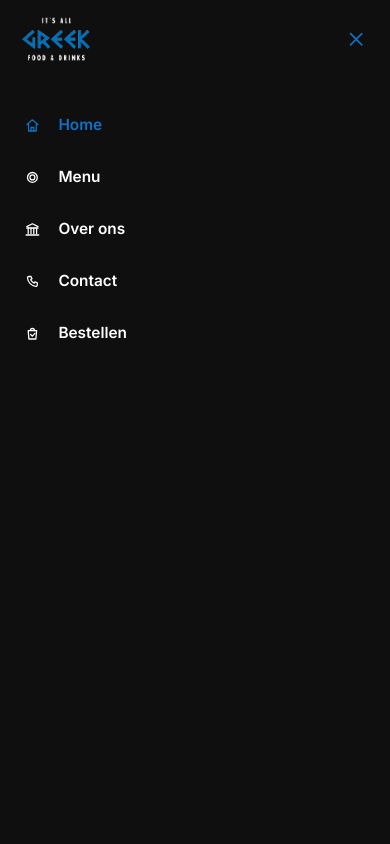
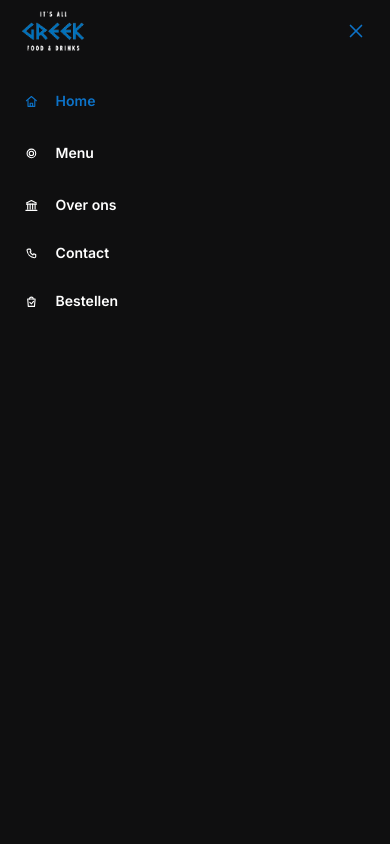
Before and after one commit to jasonvalor/itsallgreek, a Next.js app: page / in a window 390 px wide. Both pictures are taken after a click on the button "Open menu". Shown: the top 844 px of the page. Built offline with nearby package versions, Linux system fonts and the light colour scheme.

Commit message:
fix: polish mobile menu spacing (#7)

```diff
--- a/components/layout/mobile-menu.tsx
+++ b/components/layout/mobile-menu.tsx
@@ -92,41 +92,41 @@ export function MobileMenu({ activePath, isOpen, items, onClose }: MobileMenuPro
       ref={dialogRef}
       aria-label="Mobiel menu"
       aria-modal="true"
-      className="fixed inset-0 z-50 bg-[var(--brand-mobile-menu-background)] px-[var(--mobile-page-x)] pb-6 pt-[calc(0.7rem+env(safe-area-inset-top))] lg:hidden"
+      className="fixed inset-0 z-50 bg-[var(--brand-mobile-menu-background)] px-[var(--mobile-page-x)] pb-6 pt-[calc(0.2rem+env(safe-area-inset-top))] lg:hidden"
       id="mobile-navigation-dialog"
       role="dialog"
     >
       <div className="mx-auto flex min-h-full w-full max-w-[28rem] flex-col">
         <div className="flex min-h-[3.5rem] items-center justify-between gap-4">
-          <SiteLogo imageClassName="h-[2.9rem] md:h-[2.9rem]" priority />
+          <SiteLogo imageClassName="h-[2.65rem] md:h-[2.65rem]" priority />
           <button
             ref={closeButtonRef}
             aria-label="Sluit menu"
-            className="-mr-2 inline-flex min-h-11 min-w-11 shrink-0 items-center justify-center rounded-[var(--radius-sm)] text-brand-blue transition-colors hover:text-brand-blue-hover active:text-brand-blue-active"
+            className="-mr-2 inline-flex min-h-11 min-w-11 shrink-0 items-center justify-center border-0 bg-transparent p-0 text-brand-blue transition-colors hover:text-brand-blue-hover focus-visible:outline-none active:text-brand-blue-active"
             onClick={onClose}
             type="button"
           >
-            <Icon className="h-[1.4rem] w-[1.4rem]" name="close" />
+            <Icon className="h-[1.375rem] w-[1.375rem]" name="close" />
           </button>
         </div>
 
-        <nav aria-label="Mobiele navigatie" className="pt-9">
-          <ul className="grid gap-2">
-            {items.map((item) => {
+        <nav aria-label="Mobiele navigatie" className="pt-5">
+          <ul className="grid">
+            {items.map((item, index) => {
               const isActive = isActivePath(activePath, item.href);
 
               return (
-                <li key={item.href}>
+                <li className={index === 0 ? "" : index >= 3 ? "mt-1" : "mt-2"} key={item.href}>
                   <Link
                     aria-current={isActive ? "page" : undefined}
-                    className={`flex min-h-11 items-center gap-[1.1rem] rounded-[var(--radius-sm)] px-1 text-[0.96rem] font-semibold transition-colors ${
+                    className={`flex min-h-11 items-center gap-[1.05rem] rounded-[var(--radius-sm)] px-1 text-[0.875rem] font-semibold transition-colors ${
                       isActive ? "text-brand-blue" : "text-text-primary hover:text-brand-blue"
                     }`}
                     href={item.href}
                     onClick={onClose}
                   >
                     <Icon
-                      className={`h-[1.05rem] w-[1.05rem] shrink-0 ${
+                      className={`h-[0.925rem] w-[0.925rem] shrink-0 ${
                         isActive ? "text-brand-blue" : "text-text-primary"
                       }`}
                       name={navigationIcons[item.href]}
```
Also changed, not shown: 1 other file (tests, documents, lock files or other folders).
